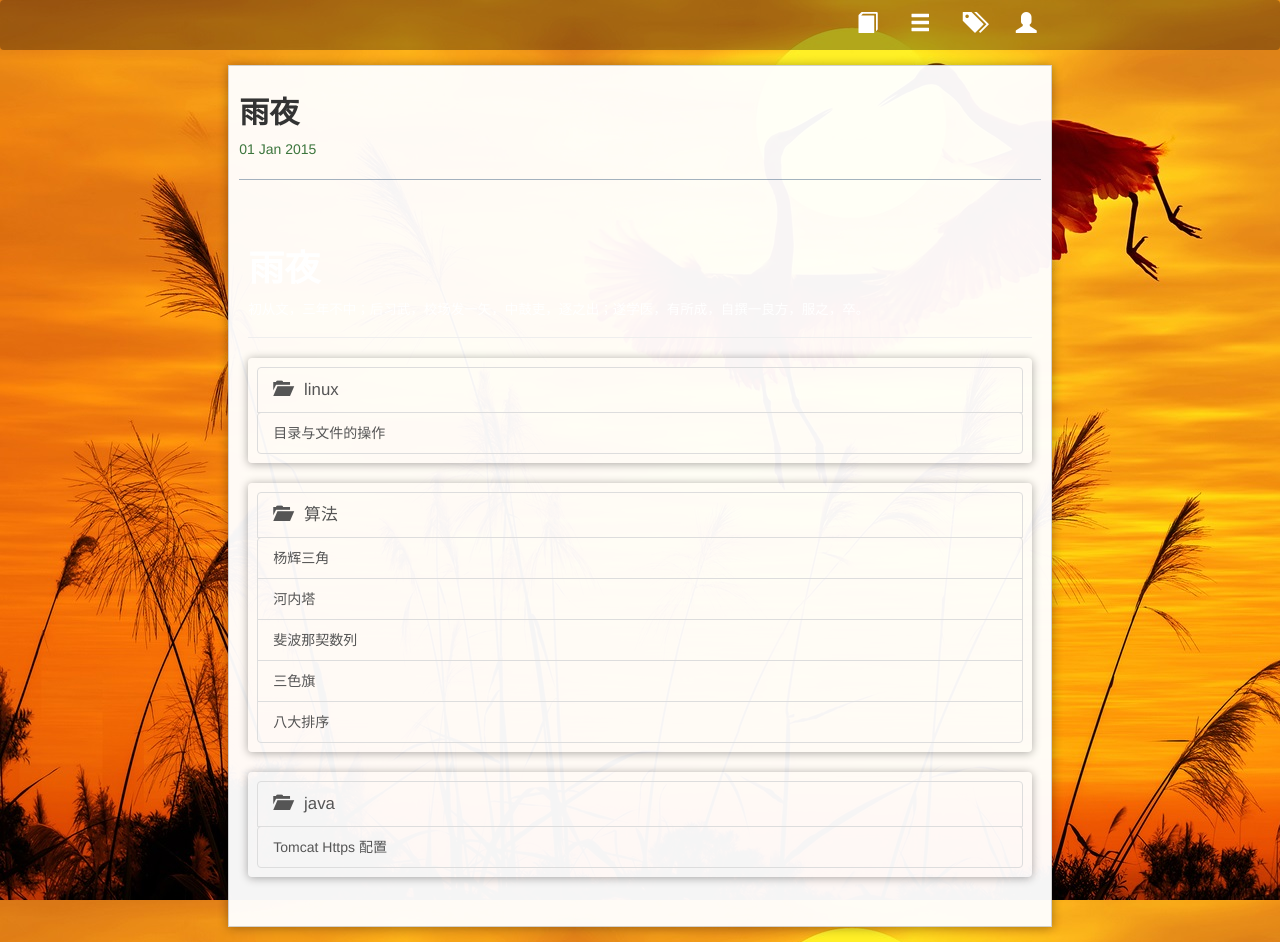
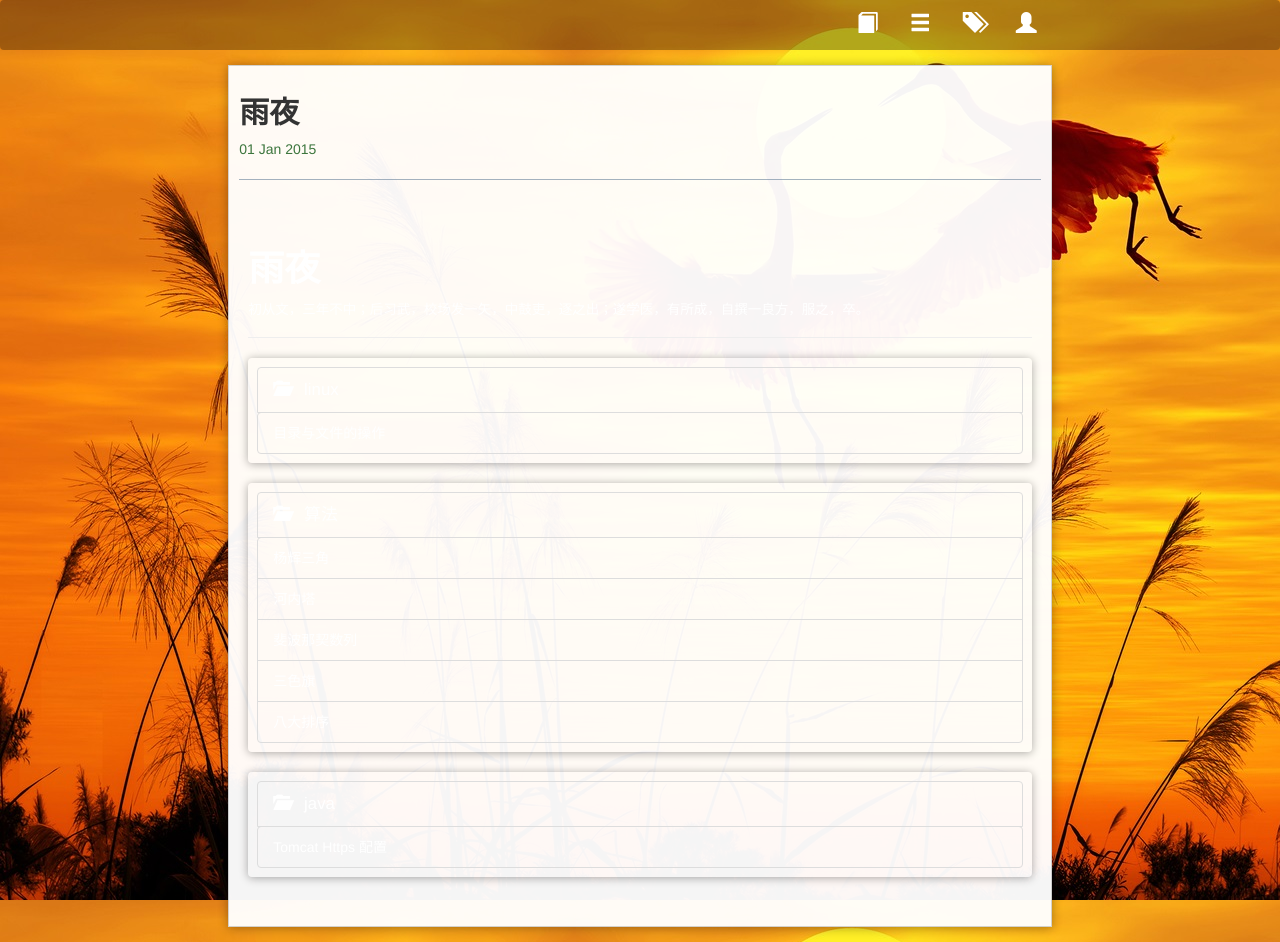
Before and after one commit to bit-ranger/blog, a Jekyll site: the page built from index.html, in a window 1280 px wide and 942 px high. Built offline with Jekyll 4.4.1, drawn with Linux system fonts in a browser that asks for light colours; nearby versions of some CDN libraries; Markdown is read by kramdown in place of the engine named in the settings.

Commit message:
Update style.css

```diff
--- a/css/style.css
+++ b/css/style.css
@@ -54,3 +54,9 @@ h1,h2,h3,h4,h5,h6 {
 .text-white{
   color:#fff;
 }
+
+
+/**** 改变预设的颜色 ****/
+a.list-group-item {
+  color: #fff;
+}
```
